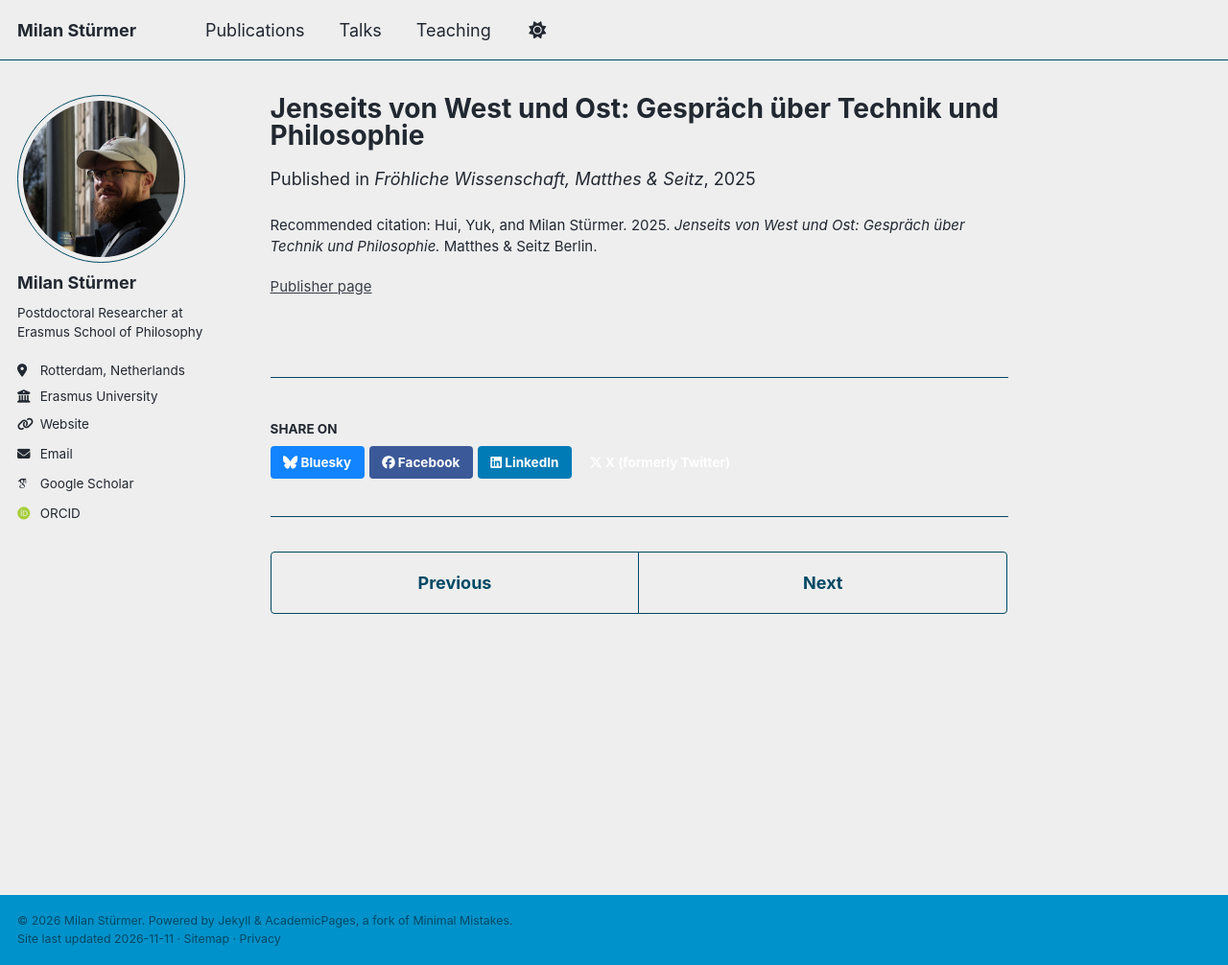
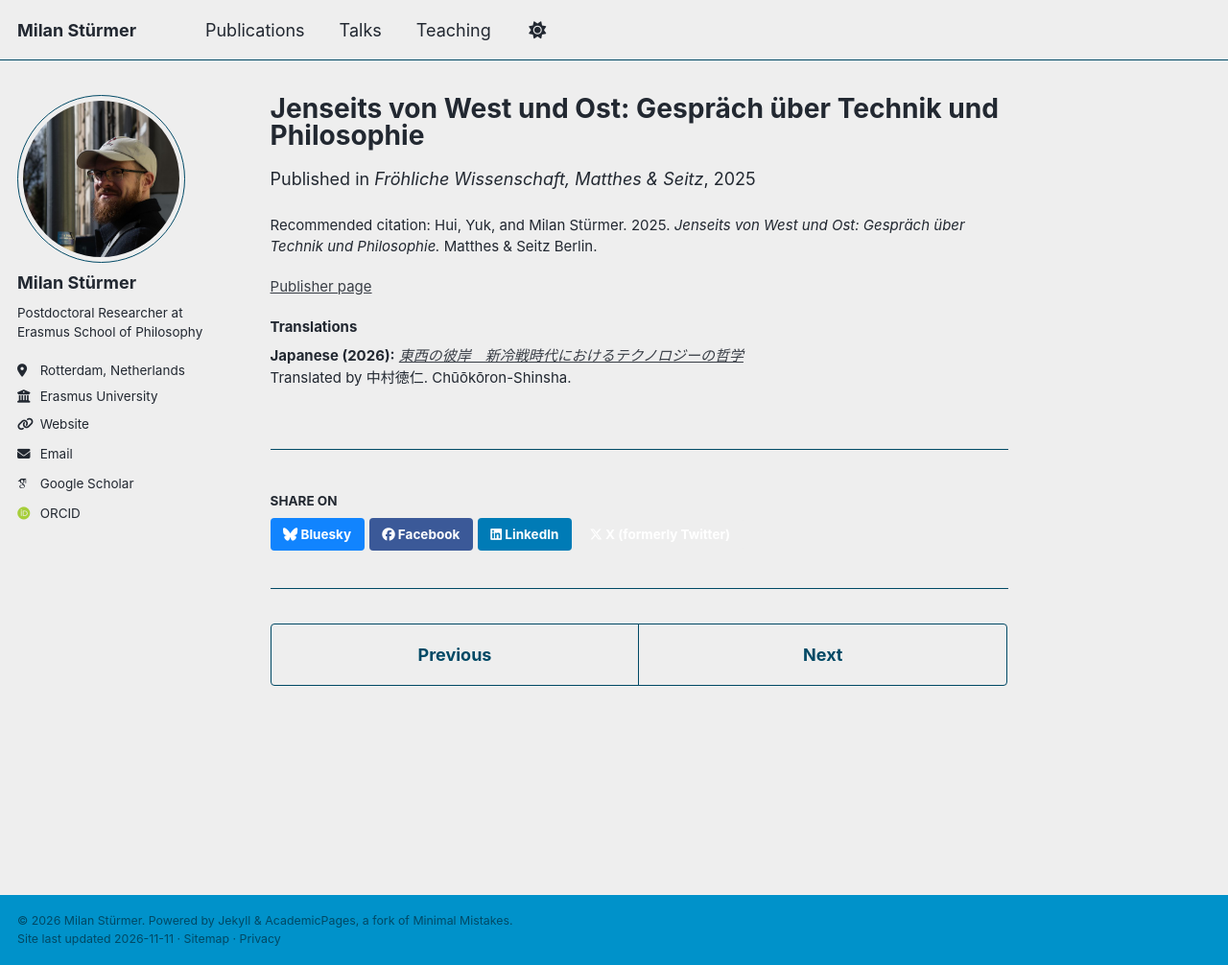
Before and after one commit to milanstuermer/milanstuermer.github.io, a Jekyll site: the page built from _publications/2025-jenseits-west.md, in a window 1280 px wide and 1006 px high. Shown: the whole window at 96% size. Built offline with Jekyll 4.4.1, drawn with Linux system fonts in a browser that asks for light colours; some web fonts are replaced.

Commit message:
Add Japanese edition and grouped publication translations

```diff
--- a/_includes/archive-single.html
+++ b/_includes/archive-single.html
@@ -87,5 +87,7 @@
       <p><a href="{{ post.bibtexurl }}">Download Bibtex</a></p>
     {% endif %}
 
+    {% include publication-translations.html translations=post.translations %}
+
   </article>
 </div>
--- /dev/null
+++ b/_includes/publication-translations.html
@@ -0,0 +1,13 @@
+{% if include.translations and include.translations.size > 0 %}
+<div class="publication-translations">
+  <p class="publication-translations__heading"><strong>Translations</strong></p>
+  {% for translation in include.translations %}
+    <p class="publication-translations__edition">
+      <strong>{{ translation.language | escape }}{% if translation.year %} ({{ translation.year | escape }}){% endif %}:</strong>
+      <a href="{{ translation.url | escape }}"{% if translation.lang %} lang="{{ translation.lang | escape }}"{% endif %}><i>{{ translation.title | escape }}</i></a><br>
+      {% if translation.translator %}Translated by {{ translation.translator | escape }}.{% endif %}
+      {% if translation.publisher %}{{ translation.publisher | escape }}.{% endif %}
+    </p>
+  {% endfor %}
+</div>
+{% endif %}
--- a/_layouts/single.html
+++ b/_layouts/single.html
@@ -80,6 +80,8 @@ layout: default
           <p style="font-size: smaller"><a href="{{ page.bibtexurl }}">Download Bibtex</a></p>
         {% endif %}
 
+        {% include publication-translations.html translations=page.translations %}
+
         {% if page.link %}<div><a href="{{ page.link }}" class="btn">{{ site.data.ui-text[site.locale].ext_link_label | default: "Direct Link" }}</a></div>{% endif %}
       </section>
 
--- a/_publications/2025-jenseits-west.md
+++ b/_publications/2025-jenseits-west.md
@@ -9,4 +9,12 @@ venue: "Fröhliche Wissenschaft, Matthes & Seitz"
 paperurl: "https://www.matthes-seitz-berlin.de/buch/jenseits-von-west-und-ost.html"
 paperurl_label: "Publisher page"
 citation: "Hui, Yuk, and Milan Stürmer. 2025. <i>Jenseits von West und Ost: Gespräch über Technik und Philosophie.</i> Matthes & Seitz Berlin."
+translations:
+  - language: "Japanese"
+    year: 2026
+    title: "東西の彼岸　新冷戦時代におけるテクノロジーの哲学"
+    lang: "ja"
+    translator: "中村徳仁"
+    publisher: "Chūōkōron-Shinsha"
+    url: "https://www.chuko.co.jp/tanko/2026/11/006076.html"
 ---
--- a/_sass/layout/_archive.scss
+++ b/_sass/layout/_archive.scss
@@ -87,6 +87,25 @@ html[data-theme="dark"] .archive__category-title {
   > p:not(.archive__item-venue) {
     font-size: $type-size-6;
   }
+}
+
+.publication-translations {
+  margin-top: 1em;
+  font-size: smaller;
+
+  p {
+    margin: 0 0 0.5em;
+    font-size: inherit;
+    text-indent: 0;
+  }
+
+  p:last-child {
+    margin-bottom: 0;
+  }
+}
+
+.archive__item--publication .publication-translations {
+  font-size: $type-size-6;
 }
 
 .archive__item-teaser {
```
